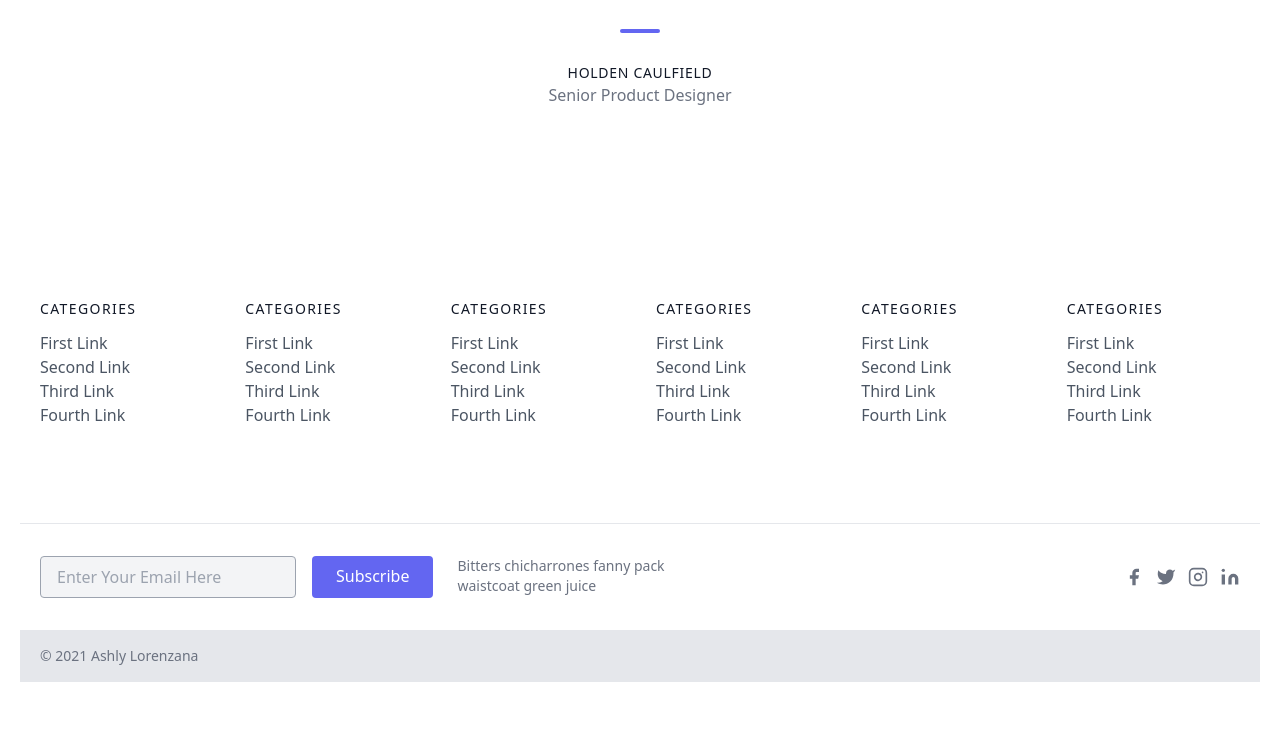
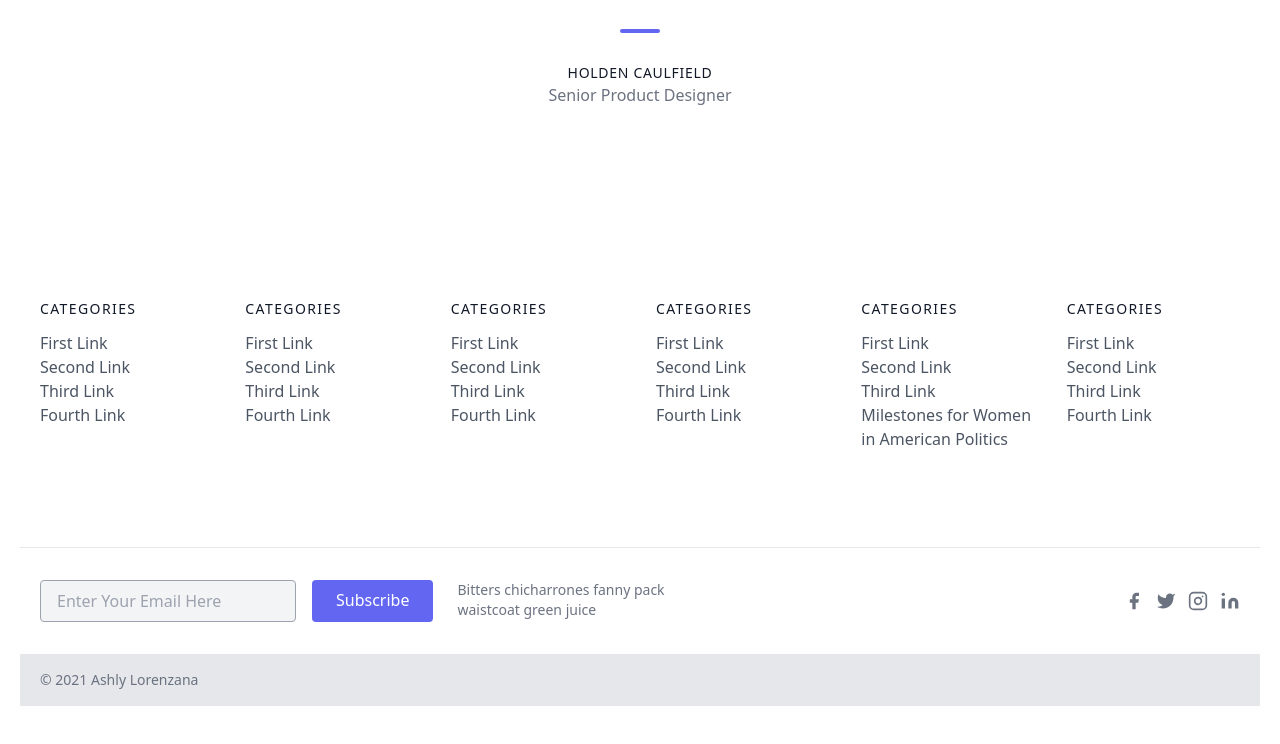
Before and after one commit to ashloren/File-Mind, a plain HTML site: page index.html in a window 1280 px wide. Shown: the part 3040-3784 px from the top of the page. Drawn offline with nearby package versions, Linux system fonts and the light colour scheme.

Commit message:
Update index.html

```diff
--- a/index.html
+++ b/index.html
@@ -292,7 +292,7 @@
             <a class="text-gray-600 hover:text-gray-800">Third Link</a>
           </li>
           <li>
-            <a class="text-gray-600 hover:text-gray-800">Fourth Link</a>
+            <a href="https://cawp.rutgers.edu/facts/milestones-for-women" class="text-gray-600 hover:text-gray-800">Milestones for Women in American Politics</a>
           </li>
         </nav>
       </div>
```
